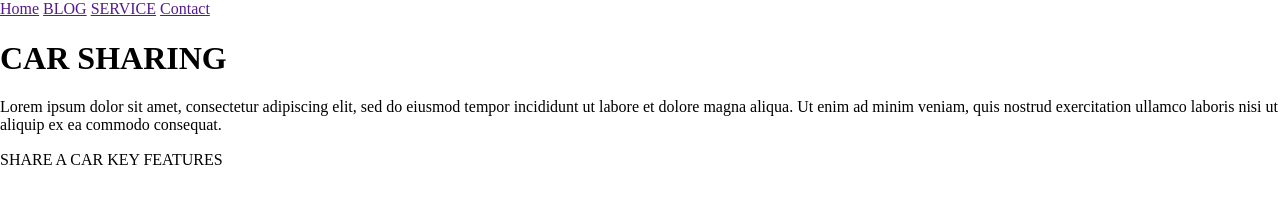
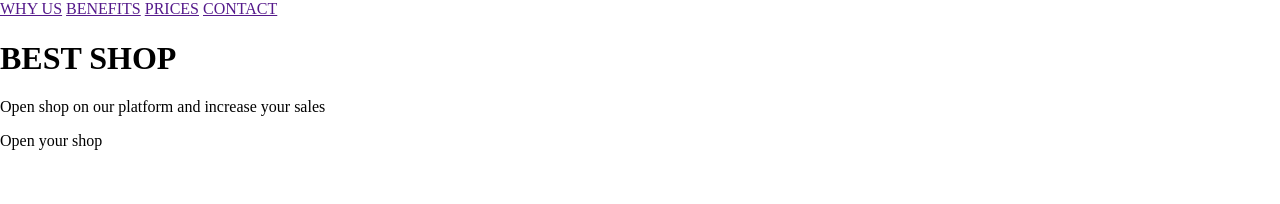
Before and after one commit to MarzenaSiar/best_shop, a plain HTML site: page index.html in a window 1280 px wide. Drawn offline with Linux system fonts and the light colour scheme; files that its build step writes are made by us from their sources.

Commit message:
Changes in hero bg HTML

```diff
--- a/index.html
+++ b/index.html
@@ -17,10 +17,10 @@
         <header class="header">
             <div class="header__inner">
                 <nav class="menu">
-                    <a href="" class="menu__item menu__item--active">Home</a>
-                    <a href="" class="menu__item">BLOG</a>
-                    <a href="" class="menu__item">SERVICE</a>
-                    <a href="" class="menu__item">Contact</a>
+                    <a href="" class="menu__item menu__item--active">WHY US</a>
+                    <a href="" class="menu__item">BENEFITS</a>
+                    <a href="" class="menu__item">PRICES</a>
+                    <a href="" class="menu__item">CONTACT</a>
                 </nav>
             </div>
         </header>
@@ -28,13 +28,10 @@
         <div class="hero">
             <div class="hero__bg">
                 <div class="hero__inner">
-                    <h1 class="hero__hdl">CAR SHARING</h1>
-                    <p class="hero__lead">Lorem ipsum dolor sit amet, consectetur adipiscing elit, sed do eiusmod tempor
-                        incididunt ut labore et dolore magna aliqua. Ut enim ad minim veniam, quis nostrud exercitation
-                        ullamco laboris nisi ut aliquip ex ea commodo consequat.</p>
+                    <h1 class="hero__hdl">BEST SHOP</h1>
+                    <p class="hero__lead">Open shop on our platform and increase your sales</p>
                     <div class="hero__row">
-                        <a class="hero__btn btn btn-large">SHARE A CAR</a>
-                        <a class="hero__btn btn btn-large btn-secondary">KEY FEATURES</a>
+                        <a class="hero__btn btn btn-large">Open your shop</a>
                     </div>
                 </div>
             </div>
```
